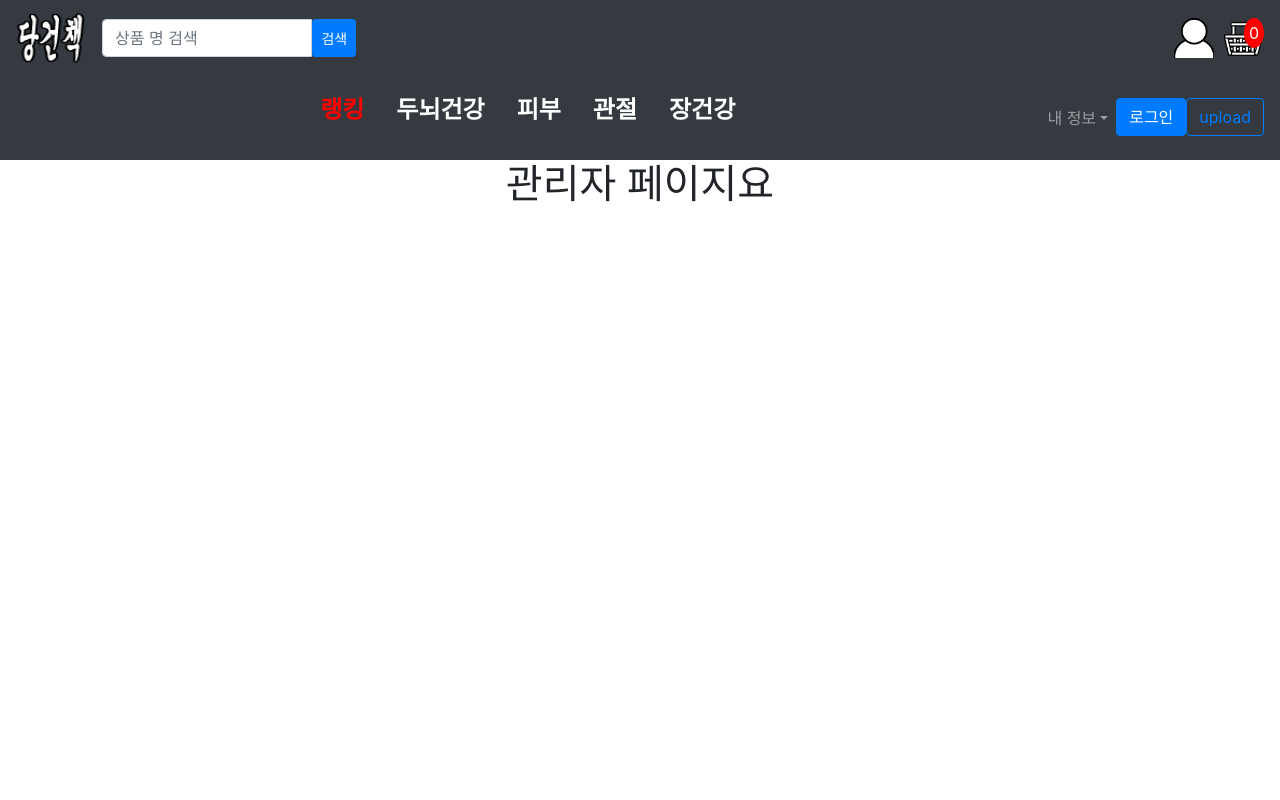
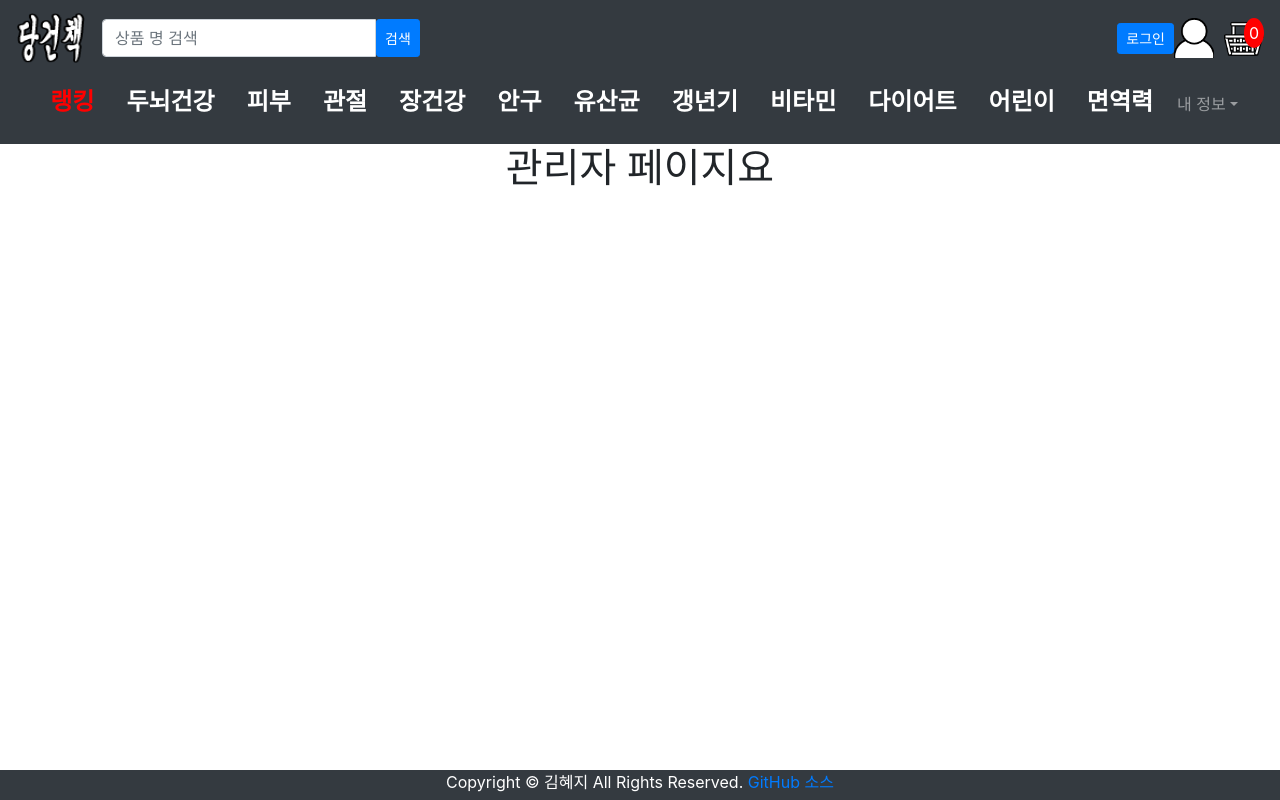
Before and after one commit to Medicine-Recommend-Project/haf_react-node, a React (Create React App) app: page /management in a window 1280 px wide. Built offline with nearby package versions, Linux system fonts and the light colour scheme.

Commit message:
footer 추가, nav메뉴(상품 종류) 추가

```diff
--- a/package.json
+++ b/package.json
@@ -2,6 +2,7 @@
   "name": "haf",
   "version": "0.1.0",
   "private": true,
+
   "dependencies": {
     "@testing-library/jest-dom": "^5.11.10",
     "@testing-library/react": "^11.2.6",
--- a/src/App.js
+++ b/src/App.js
@@ -11,6 +11,7 @@ import Product from "./router/productRouter";
 import Management from "./components/management/management";
 import NavBar from "./components/home/navBar";
 import NavBar2 from "./components/home/navBar2";
+import Footer from "./components/home/footer";
 
 function App(){
 
@@ -29,6 +30,7 @@ function App(){
                     <Route render={() => <div><h1>존재하지 않는 페이지입니다</h1></div>} />
                 </Switch>
             </Router>
+            <Footer/>
         </div>
     );
 }
--- a/src/components/board/review.js
+++ b/src/components/board/review.js
@@ -94,6 +94,14 @@ function Review({location}) {
             <div style={{ display:"flex", justifyContent:"center", alignItems:"center"}}>
                 <Form onSubmit={submitForm}>
                     <FormGroup row>
+                        <Col lg={4}>
+                            <Label>주문코드</Label>
+                        </Col>
+                        <Col lg={8}>
+                            <Input value={review.ocode} readOnly/>
+                        </Col>
+                    </FormGroup>
+                    <FormGroup row>
                         <Col lg={3}>
                             <Label>상품</Label>
                         </Col>
@@ -136,7 +144,7 @@ function Review({location}) {
                         </Col>
                     </FormGroup>
                      <br/>
-                    <Button type="submit">작성하기</Button>
+                    <Button type="submit" size="lg">작성하기</Button>
                 </Form>
             </div>
         </div>
--- /dev/null
+++ b/src/components/home/footer.js
@@ -0,0 +1,11 @@
+function Footer(){
+    return(
+        <div className="footer fixed-bottom bg-dark " style={{color:"#FFF", height:"30px"}}>
+            <p>
+                Copyright &copy; 김혜지 All Rights Reserved.   <a href="https://github.com/Medicine-Recommend-Project/haf_react-node" target="_blank">GitHub 소스</a>
+            </p>
+        </div>
+    )
+}
+
+export default Footer;
--- a/src/components/home/navBar.js
+++ b/src/components/home/navBar.js
@@ -1,15 +1,18 @@
 import React, {useState} from 'react';
 import {Navbar, Nav, Button, Image} from 'react-bootstrap';
-import { useHistory } from 'react-router-dom';
-import {useSelector} from "react-redux";
+import {Link, useHistory} from 'react-router-dom';
+import {useDispatch, useSelector} from "react-redux";
 import axios from "axios";
 import {Input, InputGroup} from "reactstrap";
+import {doLogout} from "../../store/actions/loginActions";
 
 function NavBar(){
-    const [search, setSearch] = useState("");
+    let dispatch = useDispatch();
     let history = useHistory();
     let basketCount = useSelector((store)=>store.basketReducer.count);
     let loginCheck = useSelector((store)=>store.loginReducer.login);
+
+    const [search, setSearch] = useState("");
 
     let userIconHandler = ()=>{
         if (loginCheck) {
@@ -34,16 +37,42 @@ function NavBar(){
             .catch(err => console.log(err))
     }
 
+
+    let onLogout = ()=> {
+        let url = '/customer/logout';
+        fetch(url, {method: "get"})
+            .then(res => {
+                if (res.data === 'true') {
+                    alert('로그아웃 했습니다.');
+                    dispatch(doLogout());
+                    history.push('/');
+                } else {
+                    alert('로그아웃에 실패하였습니다.');
+                }
+            })
+            .catch(err => {
+                console.log('로그아웃 실패');
+                console.log(err);
+            })
+    }
+
     return(
             <Navbar collapseOnSelect expand="lg" bg="dark" variant="dark" sticky={"top"}>
                 <Navbar.Brand href="/"><img src="/navLogo.png" alt="로고" width={70} height={50}/></Navbar.Brand>
                 <Nav className="mr-auto">
-                    <InputGroup  style={{width:"80%"}}>
+                    <InputGroup>
                         <Input type="text" value={search} onChange={(e)=>{setSearch(e.target.value);}} placeholder="상품 명 검색"/>
-                        <Button onClick={()=>{searchProduct()}} size="sm" color="secondary">검색</Button>
+                        <Button onClick={()=>{searchProduct()}} size="sm">검색</Button>
                     </InputGroup>
                 </Nav>
-
+                {(
+                    loginCheck ?
+                        <Button variant="primary" size="sm" onClick={()=>{onLogout();}}>로그아웃</Button>
+                        :
+                        <Link to="/customer/login">
+                            <Button variant="primary" size="sm">로그인</Button>
+                        </Link>
+                )}
                 <Nav style={{cursor:"pointer"}}>
                     <Image src="/navUser_Icon.png" onClick={()=>{userIconHandler();}} style={{width:"40px",height:"40px", marginRight:"10px"}} alt="사용자 아이콘"/>
                     <div onClick={()=>{history.push('/order/basket')}} style={{position:"relative"}} >
--- a/src/components/home/navBar2.js
+++ b/src/components/home/navBar2.js
@@ -1,41 +1,24 @@
 import React from 'react';
-import {Navbar, Nav, NavDropdown, Button, Image} from 'react-bootstrap';
-import { Link, useHistory } from 'react-router-dom';
-import {useDispatch, useSelector} from "react-redux";
+import {Navbar, Nav, NavDropdown} from 'react-bootstrap';
+import { useHistory } from 'react-router-dom';
 import axios from "axios";
-import {Col, DropdownItem, Input, NavItem, NavLink, Row} from "reactstrap";
-import {doLogout} from "../../store/actions/loginActions";
 
 function NavBar2(){
     let history = useHistory();
-    let dispatch = useDispatch();
-    let loginCheck = useSelector((store)=>store.loginReducer.login);
+    const list = ['두뇌건강', '피부', '관절', '장건강', '안구', '유산균', '갱년기', '비타민', '다이어트', '어린이', '면역력'];
+
 
     let searchType = (type)=>{
         let url = "/product/type";
         let data = {type: type};
         axios.post(url, data)
             .then(res => {
-                console.log(res.data);
                 history.push({
                     pathname: '/product/search',
                     product: res.data
                 });
             })
-    }
-
-    let onLogout = ()=>{
-        let url = '/customer/logout';
-        fetch(url,{ method:"get"})
-            .then(res => {
-                alert('로그아웃 성공');
-                dispatch(doLogout());
-                history.push('/');
-            })
-            .catch(err => {
-                console.log('로그아웃 실패');
-                console.log(err);
-            })
+            .catch(err => alert('요청이 실패되었습니다.'))
     }
 
     return(
@@ -45,15 +28,13 @@ function NavBar2(){
                 <Nav className="text-xl-center mx-auto" >
                     <div style={{fontSize:"150%", fontWeight:"bold", color: "#FFF", textAlign:"justify", cursor:"pointer"}}>
                         <ul className="list-inline d-inline-flex">
-                                <li onClick={()=>{searchType('랭킹');}} style={{color:"red"}}  className="mr-2 ml-2 p-2 ">랭킹</li>
-                                <li onClick={()=>{searchType('두뇌건강');}} className="mr-2 ml-2 p-2 ">두뇌건강</li>
-                                <li onClick={()=>{searchType('피부');}} className="mr-2 ml-2 p-2 ">피부</li>
-                                <li onClick={()=>{searchType('관절');}} className="mr-2 ml-2 p-2 ">관절</li>
-                                <li onClick={()=>{searchType('장건강');}} className="mr-2 ml-2 p-2 ">장건강</li>
+                            <li onClick={()=>{searchType('랭킹');}} style={{color:"red"}}  className="mx-3">랭킹</li>
+                            {list.map(list => (
+                                <li onClick={()=>{searchType(list);}} className="mx-3">{list}</li>
+                            ))}
                         </ul>
                     </div>
-                    </Nav>
-                    <Nav>
+
                     <NavDropdown title="내 정보" id="collasible-nav-dropdown">
                         <NavDropdown.Item onClick={()=>{history.push("/customer/join");}}>회원가입</NavDropdown.Item>
                         <NavDropdown.Item onClick={()=>{history.push("/customer/mypage");}}>내정보 관리</NavDropdown.Item>
@@ -61,17 +42,6 @@ function NavBar2(){
                         <NavDropdown.Item onClick={()=>{history.push("/board/inquiry");}}>문의 하기</NavDropdown.Item>
                         <NavDropdown.Item onClick={()=>{history.push("/board/myBoardList");}}>나의 게시글</NavDropdown.Item>
                     </NavDropdown>
-                        {(
-                            loginCheck ?
-                                <Button variant="primary" onClick={()=>{onLogout();}}>로그아웃</Button>
-                                :
-                                <Link to="/customer/login">
-                                    <Button variant="primary">로그인</Button>
-                                </Link>
-                        )}
-                        <Link to="/product/upload">
-                            <Button variant="outline-primary">upload</Button>
-                        </Link>
                 </Nav>
             </Navbar.Collapse>
         </Navbar>
--- a/src/components/product/productMain.js
+++ b/src/components/product/productMain.js
@@ -74,8 +74,7 @@ function ProductMain() {
         return(
                 <div key={i} style={{margin:"10px"}}>
                     <Card style={{width: "250px"}}>
-                        {/*<img src={ `http://localhost:3001/${product.images}` } style={{width:'15vw', height:'20vh', minWidth:'130px', maxHeight:'150px'}} />*/}
-                        <CardImg onClick={()=>{productDetail(product.pcode);}} top width="100%" src={ `${product.images}` } alt="Card image cap"  style={{ height:'20vh', minWidth:'130px', maxHeight:'200px'}} />
+                        <CardImg src={ `${product.images}` } onClick={()=>{productDetail(product.pcode);}} top width="100%" className="mt-2" alt="Card image cap"  style={{ height:'20vh', minWidth:'130px', maxHeight:'200px'}} />
                         <CardBody onClick={()=>{productDetail(product.pcode);}} style={{padding:"10px"}}>
                                 <Badge color="primary">{badge(Number(product.sales))}</Badge>
                             <CardTitle style={{fontSize:"140%", fontWeight:"bold"}}>
```
Also changed, not shown: src/components/customer/login.js (+15 -7 lines), src/components/product/searchProduct.js (+4 -5 lines). Lines whose indentation alone changed are shown as unchanged.
